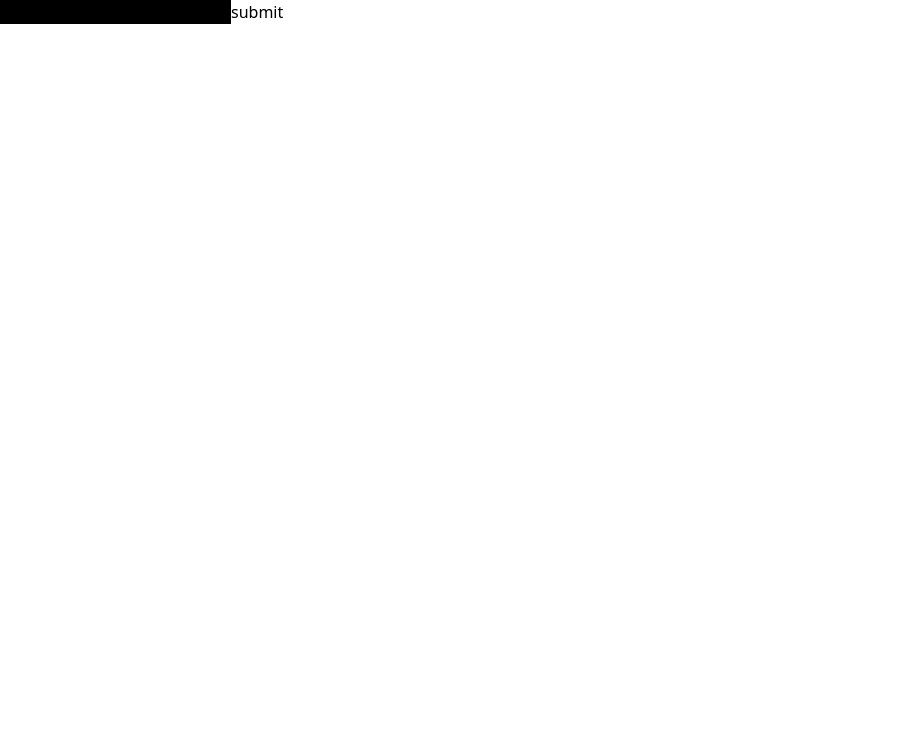
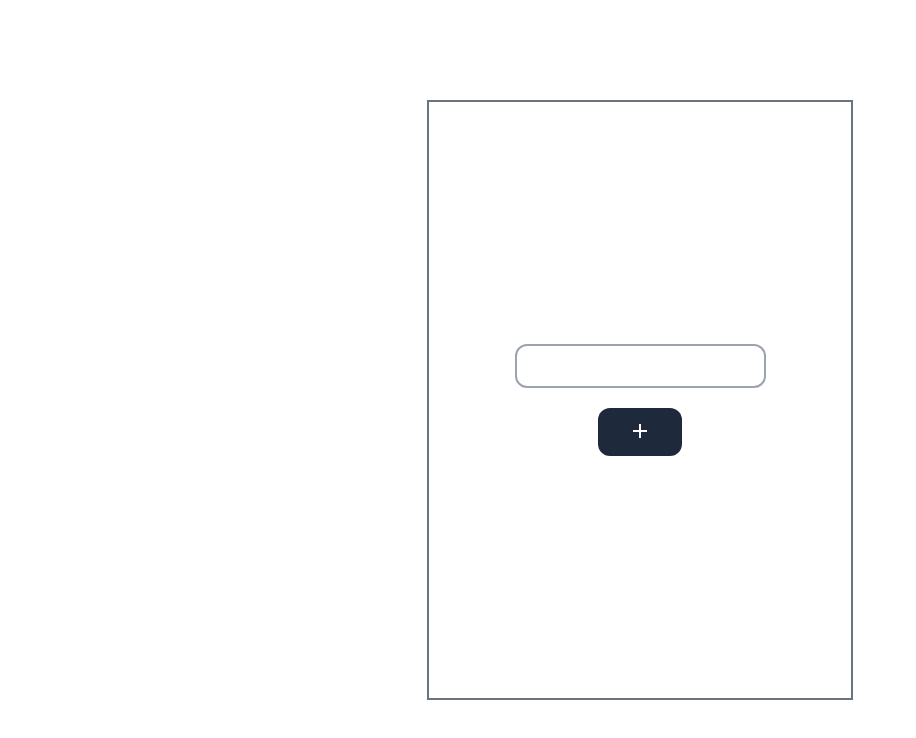
Before and after one commit to vibovenkat123/vue-todo-list, a Vue app: page / in a window 1280 px wide. Shown: the top 738 px of the page, without its empty margins (0-916 px from the left). Built offline with nearby package versions, Linux system fonts and the light colour scheme.

Commit message:
add styling to the app

```diff
--- a/src/App.vue
+++ b/src/App.vue
@@ -1,6 +1,12 @@
 <template>
-  <TodosData />
-  <DataInput />
+  <div class="flex flex-col items-center justify-center h-screen">
+    <div
+      class="flex flex-col justify-center items-center border-2 border-gray-500 h-3/4 w-1/3"
+    >
+      <TodosData />
+      <DataInput />
+    </div>
+  </div>
 </template>
 
 <script lang="ts" setup>
--- a/src/components/data-input.vue
+++ b/src/components/data-input.vue
@@ -4,11 +4,30 @@ import { ref } from "vue";
 let currentInputTodo = ref("");
 const store = useTodoStore();
 function submit() {
+  if (currentInputTodo.value.length > 100) {
+    alert("To much characters");
+    return false;
+  }
   store.add(currentInputTodo.value);
   currentInputTodo.value = "";
 }
 </script>
 <template>
-  <input type="text" v-model="currentInputTodo" class="bg-black text-white" />
-  <button @click="submit">submit</button>
+  <link
+    rel="stylesheet"
+    href="https://fonts.googleapis.com/css2?family=Material+Symbols+Outlined:opsz,wght,FILL,GRAD@48,400,0,0"
+  />
+  <div class="flex flex-col items-center mt-5 mb-5">
+    <input
+      type="text"
+      v-model="currentInputTodo"
+      class="bg-white text-black border-gray-400 border-2 rounded-xl p-2"
+    />
+    <button
+      @click="submit"
+      class="bg-slate-800 mt-5 text-white w-1/3 h-12 rounded-xl hover:bg-white hover:border-slate-800 hover:border-2 hover:text-slate-800"
+    >
+      <span class="material-symbols-outlined mt-1"> add </span>
+    </button>
+  </div>
 </template>
--- a/src/components/todo-component.vue
+++ b/src/components/todo-component.vue
@@ -4,6 +4,7 @@ import { useTodoStore } from "@/todosStore";
 let store = useTodoStore();
 let editted = ref("");
 let isEditting = ref(true);
+console.log(store.todos.length);
 const props = defineProps({
   value: String,
 });
@@ -15,24 +16,48 @@ function edit() {
 }
 </script>
 <template>
-  <li>
-    <div class="flex items-center">
-      <div class="mr-5">
+  <link
+    rel="stylesheet"
+    href="https://fonts.googleapis.com/css2?family=Material+Symbols+Outlined:opsz,wght,FILL,GRAD@48,400,0,0"
+  />
+  <link
+    rel="stylesheet"
+    href="https://fonts.googleapis.com/css2?family=Material+Symbols+Outlined:opsz,wght,FILL,GRAD@48,400,0,0"
+  />
+  <li class="max-w-lg">
+    <div
+      class="flex items-center justify-between mt-5 border-gray-300 border-2 p-2 rounded-xl"
+    >
+      <div
+        class="text-white bg-gray-400 rounded-md mr-5 border-2 border-gray-400 hover:text-gray-400 hover:bg-white"
+      >
+        <button @click="deleteSelf" class="w-10 text-2xl">-</button>
+      </div>
+      <div class="mr-5 text-2xl break-words">
         {{ props.value }}
       </div>
-      <div class="bg-red-500 text-white mr-5">
-        <button @click="deleteSelf">X</button>
-      </div>
-      <div class="bg-gray-500 text-white mr-1">
-        <button @click="isEditting = !isEditting">Edit</button>
+      <div class="mr-1">
+        <button
+          @click="isEditting = !isEditting"
+          class="hover:bg-white hover:text-slate-700 hover:border-slate-700 hover:border-2 flex justify-center items-center bg-slate-700 rounded-md text-white w-10 h-8"
+        >
+          <span class="material-symbols-outlined"> edit </span>
+        </button>
       </div>
       <input
         type="text"
         placeholder="Enter New"
         v-model="editted"
         :class="{ hidden: isEditting }"
+        class="ml-2 mr-2 border-2 p-1 rounded-md border-gray-600"
       />
-      <button @click="edit" :class="{ hidden: isEditting }">Finish edit</button>
+      <button
+        @click="edit"
+        :class="{ hidden: isEditting }"
+        class="bg-gray-600 text-white rounded-md p-1"
+      >
+        Finish edit
+      </button>
     </div>
   </li>
 </template>
--- a/src/components/todos-data.vue
+++ b/src/components/todos-data.vue
@@ -4,7 +4,9 @@ import TodoComponent from "./todo-component.vue";
 let store = useTodoStore();
 </script>
 <template>
-  <ul v-for="todo in store.todos" :key="todo">
-    <TodoComponent :value="todo" />
-  </ul>
+  <div class="overflow-auto">
+    <ul v-for="todo in store.todos" :key="todo">
+      <TodoComponent :value="todo" />
+    </ul>
+  </div>
 </template>
```
